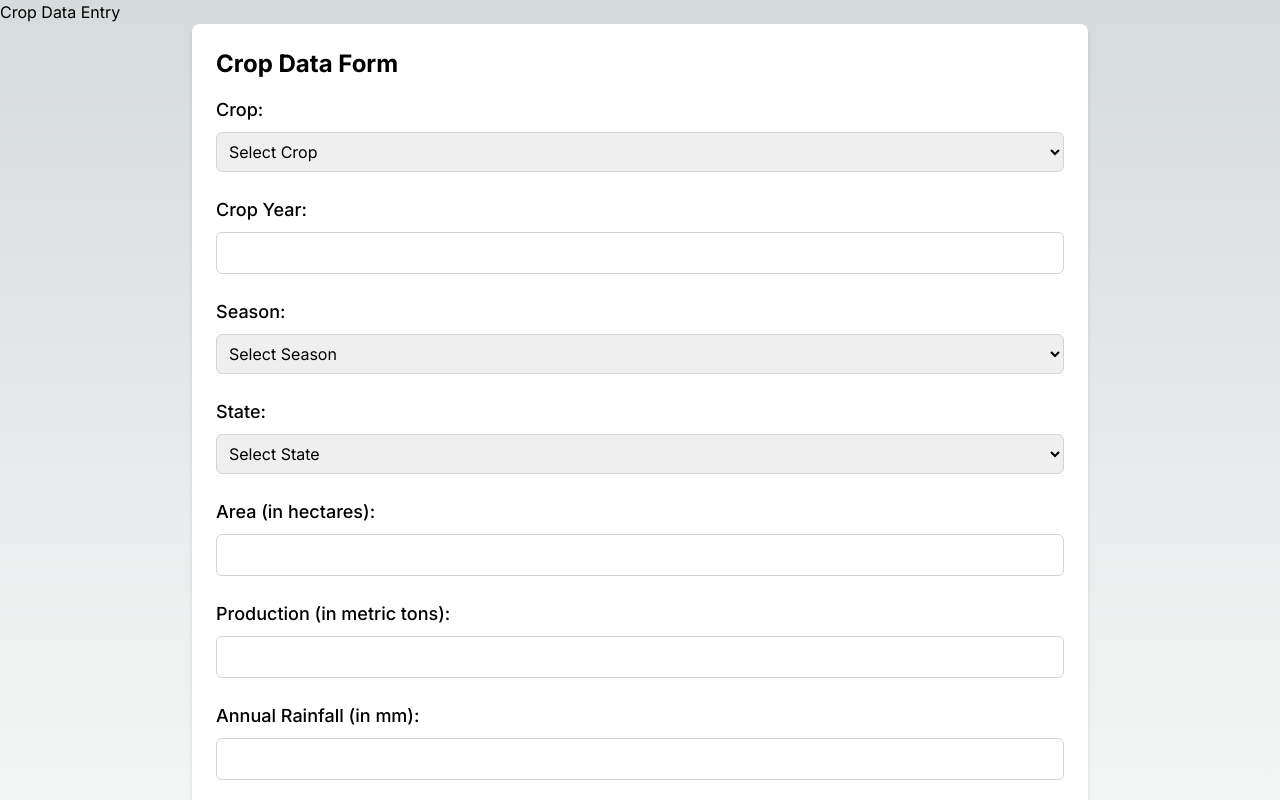
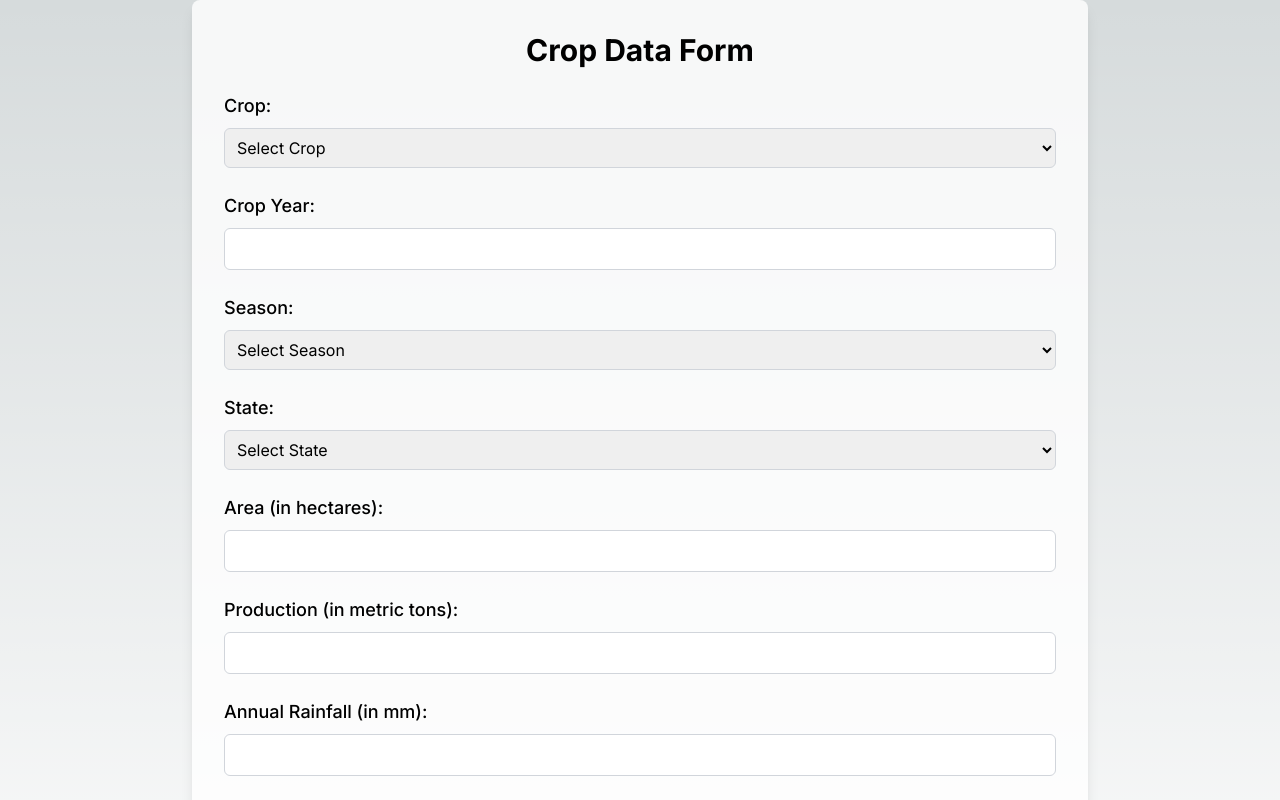
Before and after one commit to Samir-Wankhede/SIHAgriHelp, a Next.js app in the folder frontend/my-app/: page /crops in a window 1280 px wide. Shown: the top 800 px of the page. Built offline with nearby package versions, Linux system fonts and the light colour scheme.

Commit message:
changed options for seasons field

```diff
--- a/frontend/my-app/app/crops/page.js
+++ b/frontend/my-app/app/crops/page.js
@@ -6,7 +6,7 @@ import CropForm from '../../components/CropForm';
 const CropsPage = () => {
   return (
     <div>
-      <h1>Crop Data Entry</h1>
+
       <CropForm />
     </div>
   );
--- a/frontend/my-app/components/CropForm.js
+++ b/frontend/my-app/components/CropForm.js
@@ -17,9 +17,9 @@ const CropForm = () => {
 
     const [crops, setCrops] = useState([]);
     const [states, setStates] = useState([]);
+    const [seasons, setSeasons] = useState([]);
 
     useEffect(() => {
-        // Fetch and parse the CSV file
         Papa.parse('/archive/crop_yield.csv', {
             download: true,
             header: true,
@@ -27,8 +27,10 @@ const CropForm = () => {
                 const data = result.data;
                 const uniqueCrops = [...new Set(data.map(item => item.Crop))];
                 const uniqueStates = [...new Set(data.map(item => item.State))];
+                const uniqueSeasons = [...new Set(data.map(item => item.Season))];
                 setCrops(uniqueCrops);
                 setStates(uniqueStates);
+                setSeasons(uniqueSeasons);
             },
             error: (error) => {
                 console.error('Error parsing CSV:', error);
@@ -46,7 +48,7 @@ const CropForm = () => {
     const handleSubmit = async (e) => {
         e.preventDefault();
         try {
-            const response = await fetch(`http://localhost:4005/api/submit-crop`, {
+            const response = await fetch('http://localhost:4005/api/submit-crop', {
                 method: 'POST',
                 headers: {
                     'Content-Type': 'application/json',
@@ -62,8 +64,9 @@ const CropForm = () => {
     };
 
     return (
-        <div className="max-w-4xl mx-auto p-6 bg-white text-black rounded-lg shadow-md">
-            <h1 className="text-2xl font-bold mb-4">Crop Data Form</h1>
+        <div className="min-h-screen flex items-center justify-center">
+            <div className="max-w-4xl w-full p-8 bg-white bg-opacity-80 text-black rounded-lg shadow-lg">
+                <h1 className="text-3xl font-bold text-center mb-6">Crop Data Form</h1>
                 <form onSubmit={handleSubmit} className="space-y-6">
                     <div className="flex flex-col">
                         <label htmlFor="crop" className="text-lg font-medium mb-2">Crop:</label>
@@ -101,10 +104,9 @@ const CropForm = () => {
                             required
                         >
                             <option value="">Select Season</option>
-                        <option value="Kharif">Kharif</option>
-                        <option value="Rabi">Rabi</option>
-                        <option value="Whole Year">Whole Year</option>
-                        {/* Add more season options here */}
+                            {seasons.map((season, index) => (
+                                <option key={index} value={season}>{season}</option>
+                            ))}
                         </select>
                     </div>
                     <div className="flex flex-col">
@@ -179,12 +181,13 @@ const CropForm = () => {
                     </div>
                     <button
                         type="submit"
-                    className="bg-blue-500 text-white py-2 px-4 rounded-md hover:bg-blue-600"
+                        className="w-full bg-blue-500 text-white py-2 px-4 rounded-md hover:bg-blue-600 transition-all duration-300"
                     >
                         Submit
                     </button>
                 </form>
             </div>
+        </div>
     );
 };
 
```
Lines whose indentation alone changed are shown as unchanged.
